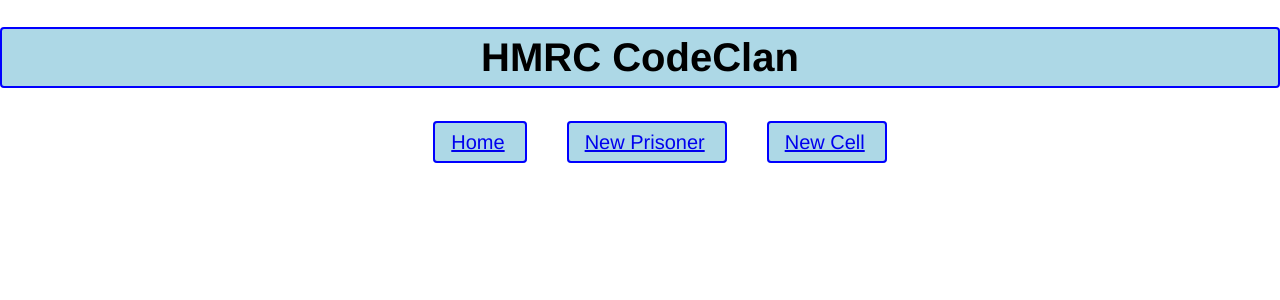
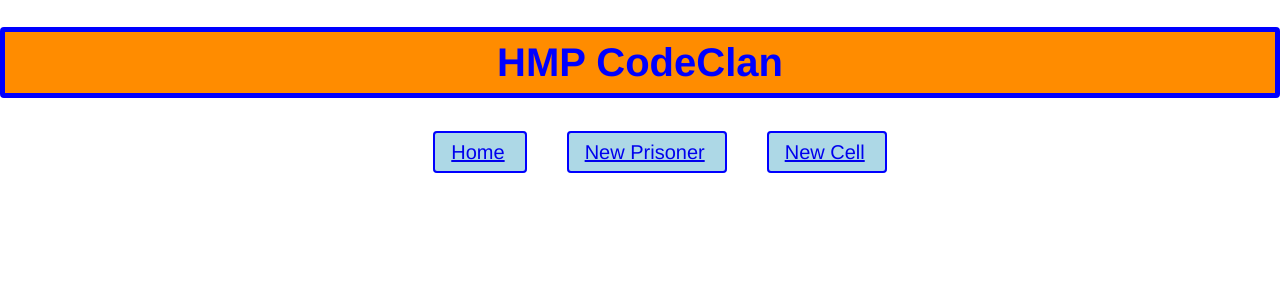
Before and after one commit to toolex/prison_front_end, a React (Create React App) app: page /newcell in a window 1280 px wide. Shown: the top 300 px of the page. Built offline with nearby package versions, Linux system fonts and the light colour scheme; no server answers.

Commit message:
some further tweaks to CSS

```diff
--- a/src/App.js
+++ b/src/App.js
@@ -8,7 +8,7 @@
   render() {
     return (
       <div>
-      <h1>HMRC CodeClan</h1>
+      <h1 className = 'header'>HMP CodeClan</h1>
         <PrisonContainer/>
       </div>
     );
--- a/src/components/CellComponent.js
+++ b/src/components/CellComponent.js
@@ -1,5 +1,6 @@
 import React, {Fragment} from 'react';
 import PrisonerComponent from './PrisonerComponent';
+
 
 const CellComponent = (props) => {
   if(props.prisons.length === 0){
@@ -16,7 +17,7 @@
         <Fragment>
         <th></th><br></br>
         <th></th><th></th>
-        <th className = 'cellNumber' >Cell {cell.id}</th><th><button className = 'deleteCell' type="submit" value={cell.id} onClick={props.onCellDelete}> Delete Cell</button></th>
+        <th className = 'cellNumber' >Cell {cell.id}</th><th><button className = 'deleteCell' type="submit" value={cell.id} onClick={props.onCellDelete}>Delete Cell</button></th>
         <h1 key={index} className = 'cellBox'>
         <PrisonerComponent onHandleMovePrisoner={props.onHandleMovePrisoner} onPrisonerDelete={props.onPrisonerDelete} prisons={props.prisons} cell={cell} handleFeedPrisoner={props.handleFeedPrisoner}/>
         </h1>
--- a/src/index.css
+++ b/src/index.css
@@ -16,11 +16,11 @@
 
   border: 70px inset #1C22A4;
   border-radius: 40px 40px 40px 40px;
-  padding-top: 3%;
+  padding-top: 0%;
   padding-left: 5%;
   padding-right: 5%;
-  padding-bottom: 3%;
-  min-height: 500%;
+  padding-bottom: 0%;
+  /* max-height: 50%; */
   border-left: 150px solid #808080;
   border-right: 150px solid #808080;
 
@@ -36,7 +36,7 @@
   padding: 8px 12px;
   color: blue;
   font-family: Helvetica;
-  font-size: 18px;
+  font-size: 16px;
   border: 5px solid blue;
   border-radius: 4px;
   margin-left: auto;
@@ -46,6 +46,23 @@
 #menu-outer {
   height: 60px;
 
+}
+
+.header{
+  display: flex;
+  flex-direction: row;
+  justify-content:space-around;
+  align-items: stretch;
+  text-align:center;
+  background-color: darkorange;
+  padding: 8px 12px;
+  color: blue;
+  font-family: Helvetica;
+  font-size: 40px;
+  border: 5px solid blue;
+  border-radius: 4px;
+  margin-left: auto;
+  margin-right: auto;
 }
 
 .table {
@@ -87,7 +104,7 @@
   color: blue;
   cursor:pointer;
   font-family: Helvetica;
-  font-size: 20px;
+  font-size: 18px;
   border: 2px solid blue;
   border-radius: 4px;
 }
@@ -97,7 +114,7 @@
   flex-direction: row;
   justify-content: center;
   align-items: stretch;
-  background-color: lightblue;
+  background-color: silver;
   padding: 6px 30px;
   color: black;
   font-family: Helvetica;
@@ -138,11 +155,11 @@
 }
 
 .cellNumber {
-  background-color: lightgrey;
+  background-color: darkorange;
   padding: 4px 30px;
-  color: black;
+  color: blue;
   font-family: Helvetica;
-  font-size: 30px;
+  font-size: 40px;
   text-align: center;
   border: 2px solid blue;
   border-radius: 4px;
@@ -153,7 +170,7 @@
   padding: 6px 30px;
   color: black;
   font-family: Helvetica;
-  font-size: 20px;
+  font-size: 18px;
   text-align: center;
   border: 2px solid blue;
   border-radius: 4px;
```
